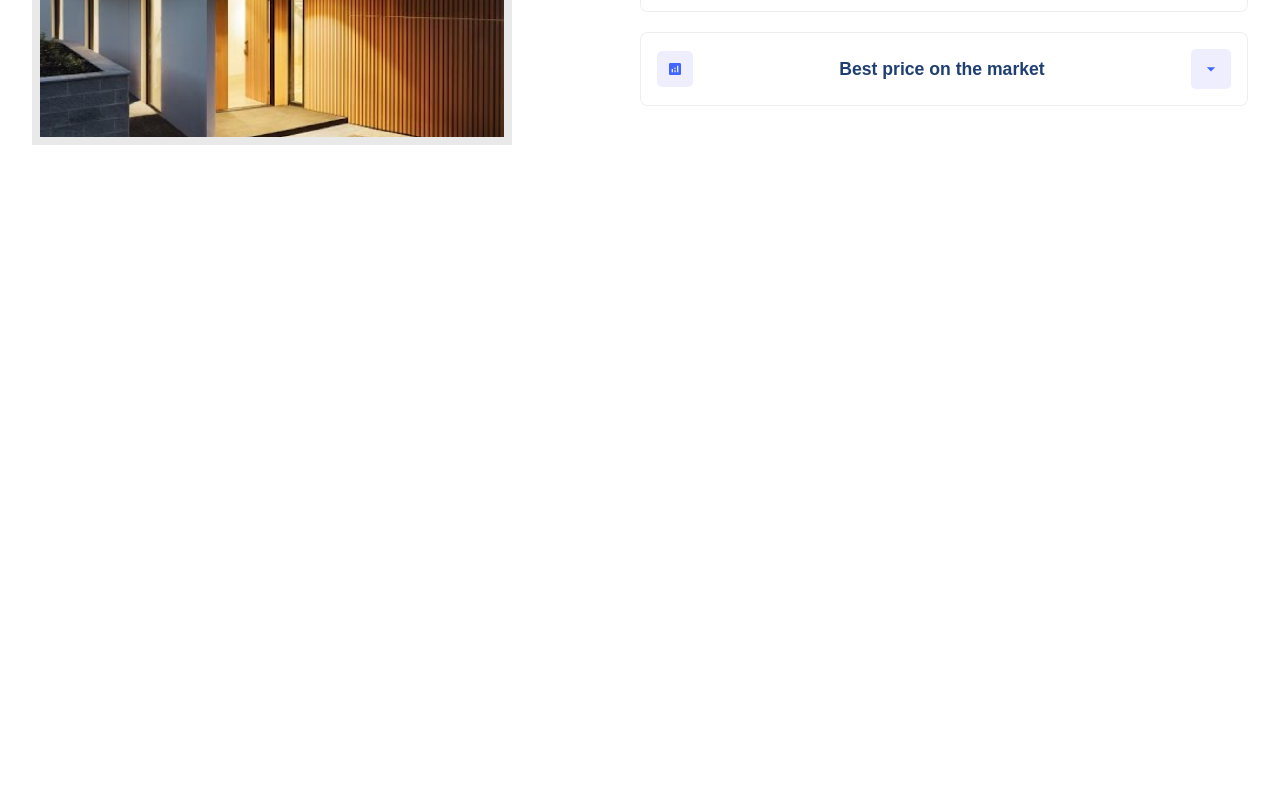
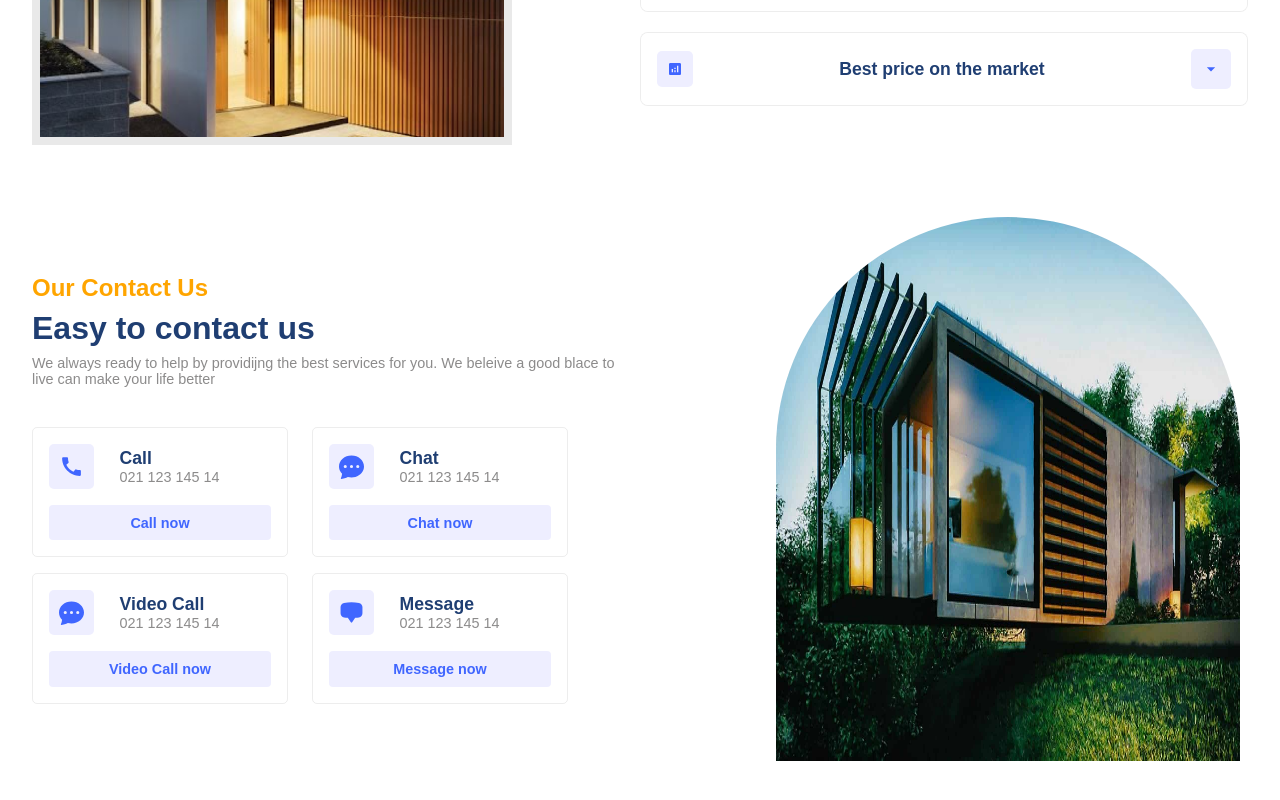
Before and after one commit to Arohi-30/react-team-project, a React (Vite) app: page / in a window 1280 px wide. Shown: the part 1816-2616 px from the top of the page. Before the commit the page ends 1993 px from the top, so only its background shows below. Built offline with nearby package versions, Linux system fonts and the light colour scheme.

Commit message:
Created Contact Section and Completed it with proper Styling

```diff
--- a/src/App.jsx
+++ b/src/App.jsx
@@ -4,6 +4,7 @@
 import Companies from "./components/Companies/Companies";
 import Residencies from "./components/Residencies/Residencies";
 import Value from "./components/Value/Value";
+import Contact from "./components/Contact/Contact";
 function App() {
   return (
     <div className="App">
@@ -15,6 +16,7 @@
       <Companies />
       <Residencies/>
       <Value/>
+      <Contact/>
     </div>
   );
 }
--- /dev/null
+++ b/src/components/Contact/Contact.css
@@ -0,0 +1,53 @@
+.c-container {
+  justify-content: space-between;
+}
+.c-container > div {
+  flex: 1;
+}
+.c-right {
+  width: 100%;
+}
+.c-left {
+  gap: 0.5rem;
+}
+.contactModes {
+  margin-top: 2rem;
+  gap: 1rem;
+}
+.contactModes .row {
+  gap: 1.5rem;
+}
+.mode {
+  width: 16rem;
+  padding: 1rem;
+  border: 0.8px solid rgba(128, 128, 128, 0.143);
+  border-radius: 5px;
+  gap: 1rem;
+  transition: all 300ms ease-in;
+}
+.mode .button {
+  width: 100%;
+  background: var(--lightBlue);
+  color: var(--blue);
+  font-size: 0.9rem;
+  font-weight: 600;
+}
+.mode > :nth-child(1) {
+  width: 100%;
+  gap: 1.6rem;
+}
+.mode .detail .primaryText {
+  font-size: 1.1rem;
+  font-weight: 600;
+}
+
+.mode:hover {
+  scale: 1.1;
+  box-shadow: var(--shadow);
+}
+
+.mode .button:hover {
+  background: var(--blue-gradient);
+  color: white;
+  scale: 0.8;
+}
--- /dev/null
+++ b/src/components/Contact/Contact.jsx
@@ -0,0 +1,91 @@
+import React from "react";
+import "./Contact.css";
+import { MdCall } from "react-icons/md";
+import { BsFillChatDotsFill } from "react-icons/bs";
+import {HiChatBubbleBottomCenter} from 'react-icons/hi2'
+const Contact = () => {
+  return (
+    <div id="contact-us" className="c-wrapper">
+      <div className="paddings innerWidth flexCenter c-container">
+        {/* left side */}
+        <div className="flexColStart c-left">
+          <span className="orangeText">Our Contact Us</span>
+          <span className="primaryText">Easy to contact us</span>
+          <span className="secondaryText">
+            We always ready to help by providijng the best services for you. We
+            beleive a good blace to live can make your life better{" "}
+          </span>
+
+          <div className="flexColStart contactModes">
+            {/* first row */}
+            <div className="flexStart row">
+              <div className="flexColCenter mode">
+                <div className="flexStart">
+                  <div className="flexCenter icon">
+                    <MdCall size={25} />
+                  </div>
+                  <div className="flexColStart detail">
+                    <span className="primaryText">Call</span>
+                    <span className="secondaryText">021 123 145 14</span>
+                  </div>
+                </div>
+                <div className="flexCenter button">Call now</div>
+              </div>
+
+              <div className="flexColCenter mode">
+                <div className="flexStart">
+                  <div className="flexCenter icon">
+                    <BsFillChatDotsFill size={25} />
+                  </div>
+                  <div className="flexColStart detail">
+                    <span className="primaryText">Chat</span>
+                    <span className="secondaryText">021 123 145 14</span>
+                  </div>
+                </div>
+                <div className="flexCenter button">Chat now</div>
+              </div>
+            </div>
+
+            {/* second row */}
+            <div className="flexStart row">
+              <div className="flexColCenter mode">
+                <div className="flexStart">
+                  <div className="flexCenter icon">
+                    <BsFillChatDotsFill size={25} />
+                  </div>
+                  <div className="flexColStart detail">
+                    <span className="primaryText">Video Call</span>
+                    <span className="secondaryText">021 123 145 14</span>
+                  </div>
+                </div>
+                <div className="flexCenter button">Video Call now</div>
+              </div>
+
+              <div className="flexColCenter mode">
+                <div className="flexStart">
+                  <div className="flexCenter icon">
+                    <HiChatBubbleBottomCenter size={25} />
+                  </div>
+                  <div className="flexColStart detail">
+                    <span className="primaryText">Message</span>
+                    <span className="secondaryText">021 123 145 14</span>
+                  </div>
+                </div>
+                <div className="flexCenter button">Message now</div>
+              </div>
+            </div>
+          </div>
+        </div>
+
+        {/* right side */}
+        <div className="flexEnd c-right">
+          <div className="image-container">
+            <img src="./contact.jpg" alt="" />
+          </div>
+        </div>
+      </div>
+    </div>
+  );
+};
+
+export default Contact;
```
